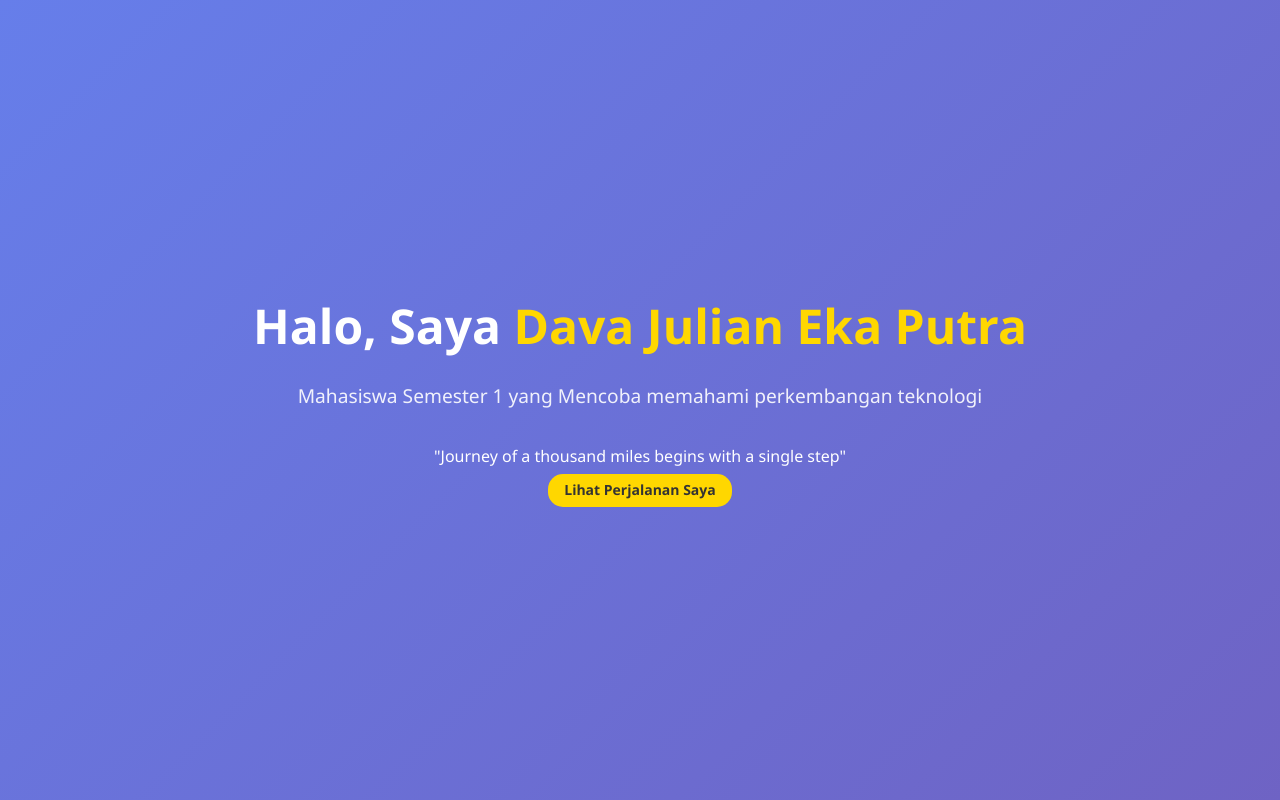
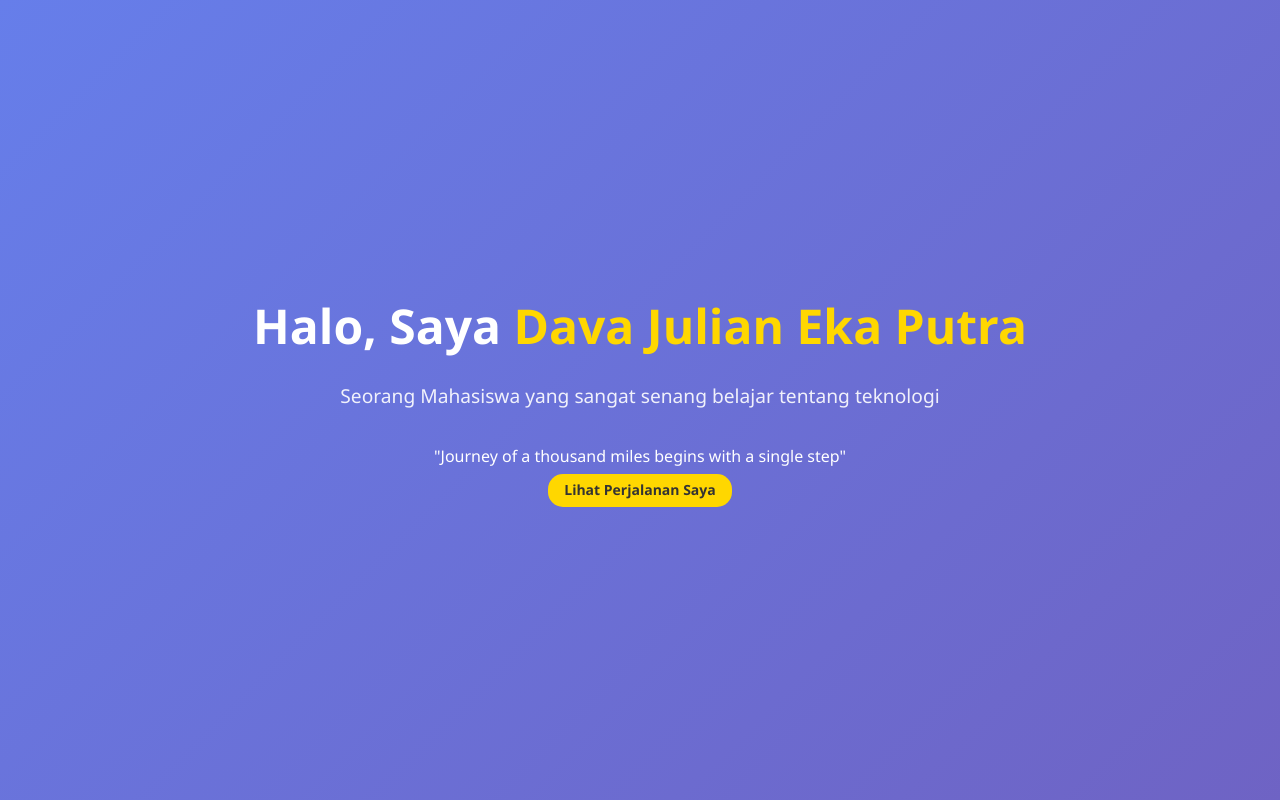
Before and after one commit to Shina-213/kehancuran, a plain HTML site: page index.html in a window 1280 px wide. Shown: the top 800 px of the page. Drawn offline with Linux system fonts and the light colour scheme.

Commit message:
Update index.html

```diff
--- a/index.html
+++ b/index.html
@@ -24,7 +24,6 @@
       padding: 0 20px;
     }
 
-    /* Hero Section */
     .hero {
       min-height: 100vh;
       display: flex;
@@ -47,7 +46,6 @@
       opacity: 0.9;
     }
 
-    /* About Section */
     .about {
       padding: 80px 0;
       background: rgba(255, 255, 255, 0.1);
@@ -60,7 +58,6 @@
       backdrop-filter: blur(10px);
     }
 
-    /* Skills */
     .skills-grid {
       display: grid;
       grid-template-columns: repeat(auto-fit, minmax(150px, 1fr));
@@ -76,7 +73,6 @@
       backdrop-filter: blur(10px);
     }
 
-    /* Learning Section */
     .learning {
       padding: 80px 0;
     }
@@ -93,7 +89,6 @@
       backdrop-filter: blur(10px);
     }
 
-    /* Projects */
     .projects {
       padding: 80px 0;
       background: rgba(255, 255, 255, 0.1);
@@ -121,7 +116,6 @@
       margin-top: 15px;
     }
 
- /* Contact */
 .contact {
   padding: 80px 0;
   text-align: center;
@@ -144,17 +138,16 @@
   </style>
 </head>
 <body>
-  <!-- Hero Section -->
+
   <section class="hero">
     <div class="container">
       <h1>Halo, Saya <span class="highlight">Dava Julian Eka Putra</span></h1>
-      <p class="tagline">Mahasiswa Semester 1 yang Mencoba memahami perkembangan teknologi</p>
+      <p class="tagline">Seorang Mahasiswa yang sangat senang belajar tentang teknologi</p>
       <p>"Journey of a thousand miles begins with a single step"</p>
       <button class="btn">Lihat Perjalanan Saya</button>
     </div>
   </section>
 
-  <!-- About Section -->
   <section class="about">
     <div class="container">
       <h2>Tentang Saya</h2>
@@ -167,7 +160,6 @@
     </div>
   </section>
 
-  <!-- Skills Section -->
   <section class="skills">
     <div class="container">
       <h2>Yang Sedang Saya Pelajari</h2>
@@ -182,7 +174,6 @@
     </div>
   </section>
 
-  <!-- Learning Journey -->
   <section class="learning">
     <div class="container">
       <h2>Perjalanan Belajar</h2>
@@ -203,7 +194,6 @@
     </div>
   </section>
 
-  <!-- Projects Section -->
   <section class="projects">
     <div class="container">
       <h2>Project yang Akan Datang</h2>
@@ -231,7 +221,6 @@
     </div>
   </section>
 
-  <!-- Contact Section -->
   <section class="contact">
     <div class="container">
       <h2>Contact-ku nih</h2>
@@ -248,4 +237,5 @@
     <p>Dibuat oleh Moonlight - Seorang Alter Ego</p>
   </footer>
 </body>
+<script defer src="script.js"></script>
 </html>
```
